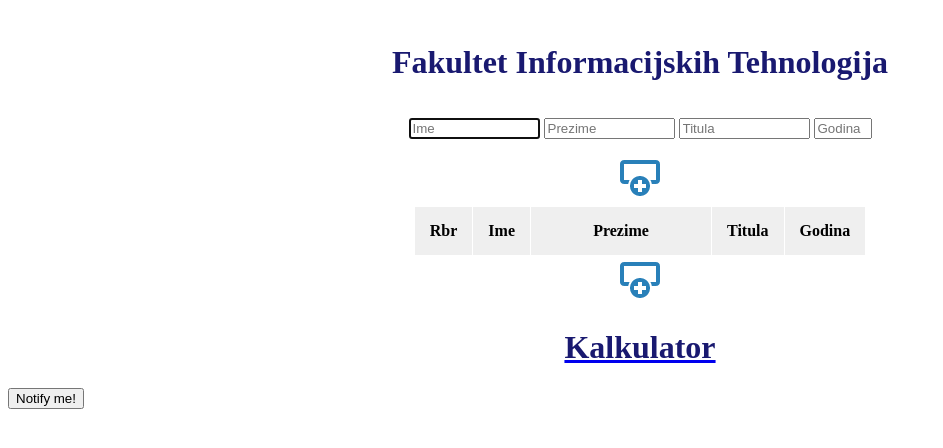
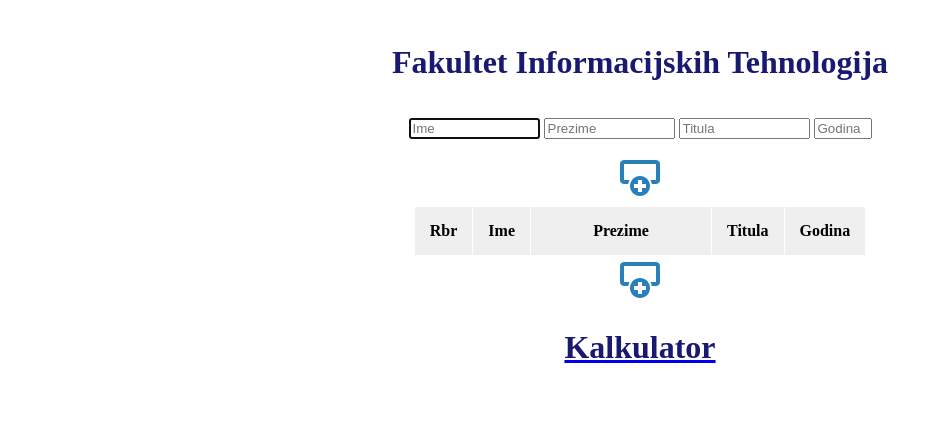
Before and after one commit to emrahokic/emrahokic.github.io, a plain HTML site: page HTMLPage3.html in a window 1280 px wide. Shown: the whole page, without its empty margins (0-943 px from the left). Drawn offline with nearby package versions, Linux system fonts and the light colour scheme.

Commit message:
Edit
Edit some kode

```diff
--- a/HTMLPage3.html
+++ b/HTMLPage3.html
@@ -79,55 +79,11 @@
         <input id="btn" class="img" type="image" src="plus.png" height:32px" />
     </div>
     <div style="text-align:center">
-	<a href="HTMLPage1.html"><h1 style="color:midnightblue">Kalkulator</h1></a>
+	<a href="index.html"><h1 style="color:midnightblue">Kalkulator</h1></a>
 	</div>
-	<button onclick="notifyMe()">Notify me!</button>
+
     <script src="Script1.js"></script>
-   <script>
 
- function notifyMe() {
-  // Let's check if the browser supports notifications
-  if (!("Notification" in window)) {
-    alert("This browser does not support desktop notification");
-  }
-
-  // Let's check whether notification permissions have already been granted
-  else if (Notification.permission === "granted") {
-    // If it's okay let's create a notification
-    for(var i=0;i<20;i++){
-
-        var notification = new Notification('WEB PAGE', {
-
-      icon: 'http://www.imagenspng.com.br/wp-content/uploads/2015/07/minions-02.png',
-      body: "Ovo je notifikacija sa strnice!",
-    });
-	  }
-  }
-
-  // Otherwise, we need to ask the user for permission
-  else if (Notification.permission !== "denied") {
-    Notification.requestPermission(function (permission) {
-      // If the user accepts, let's create a notification
-      if (permission === "granted") {
-	  for(var i=0;i<20;i++){
-
-        var notification = new Notification('WEB PAGE', {
-
-      icon: 'http://www.imagenspng.com.br/wp-content/uploads/2015/07/minions-02.png',
-      body: "Ovo je notifikacija sa strnice!",
-    });
-	  }
-
-
-      }
-    });
-  }
-
-  // At last, if the user has denied notifications, and you
-  // want to be respectful there is no need to bother them any more.
-}
-
-   </script>
 </body>
 
 
```
